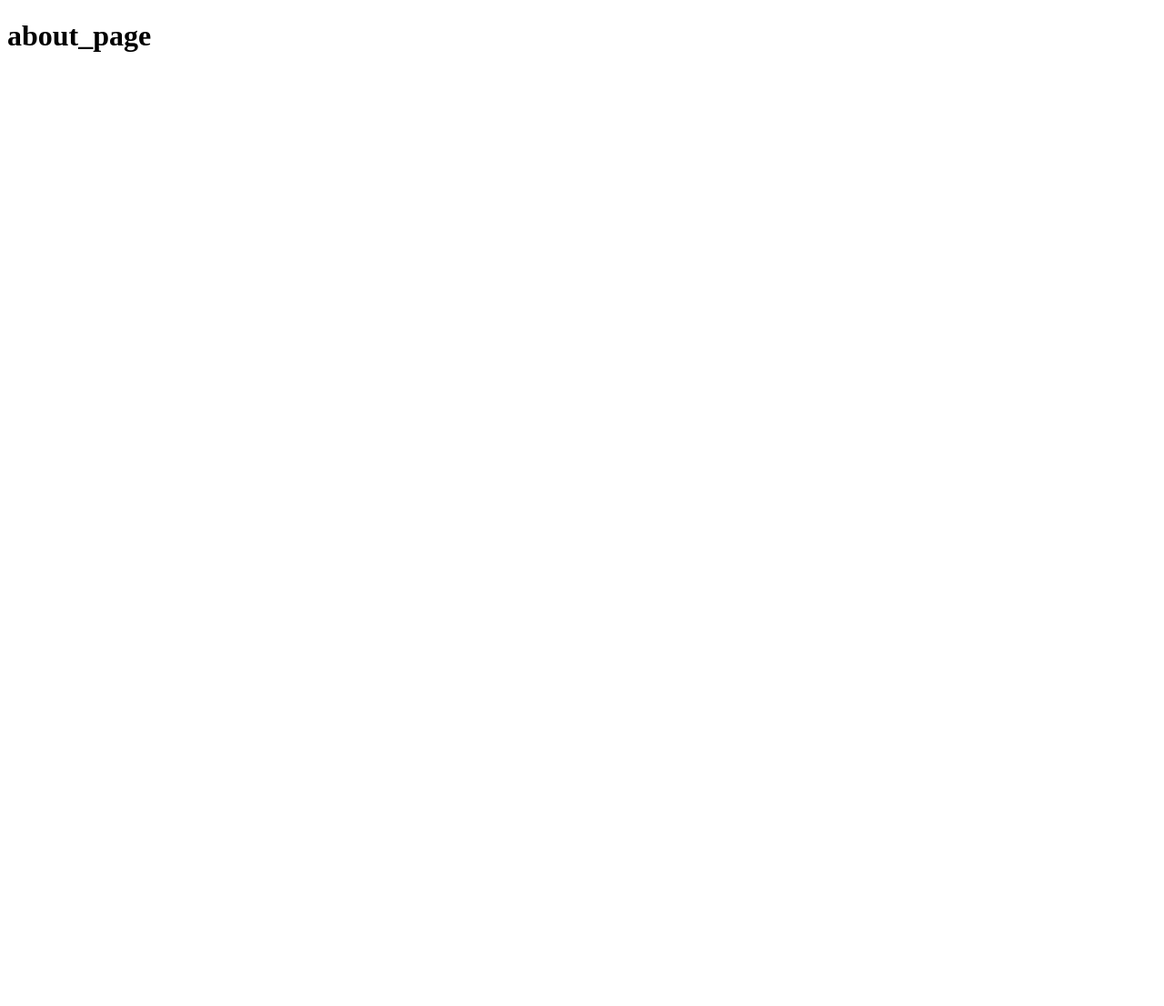
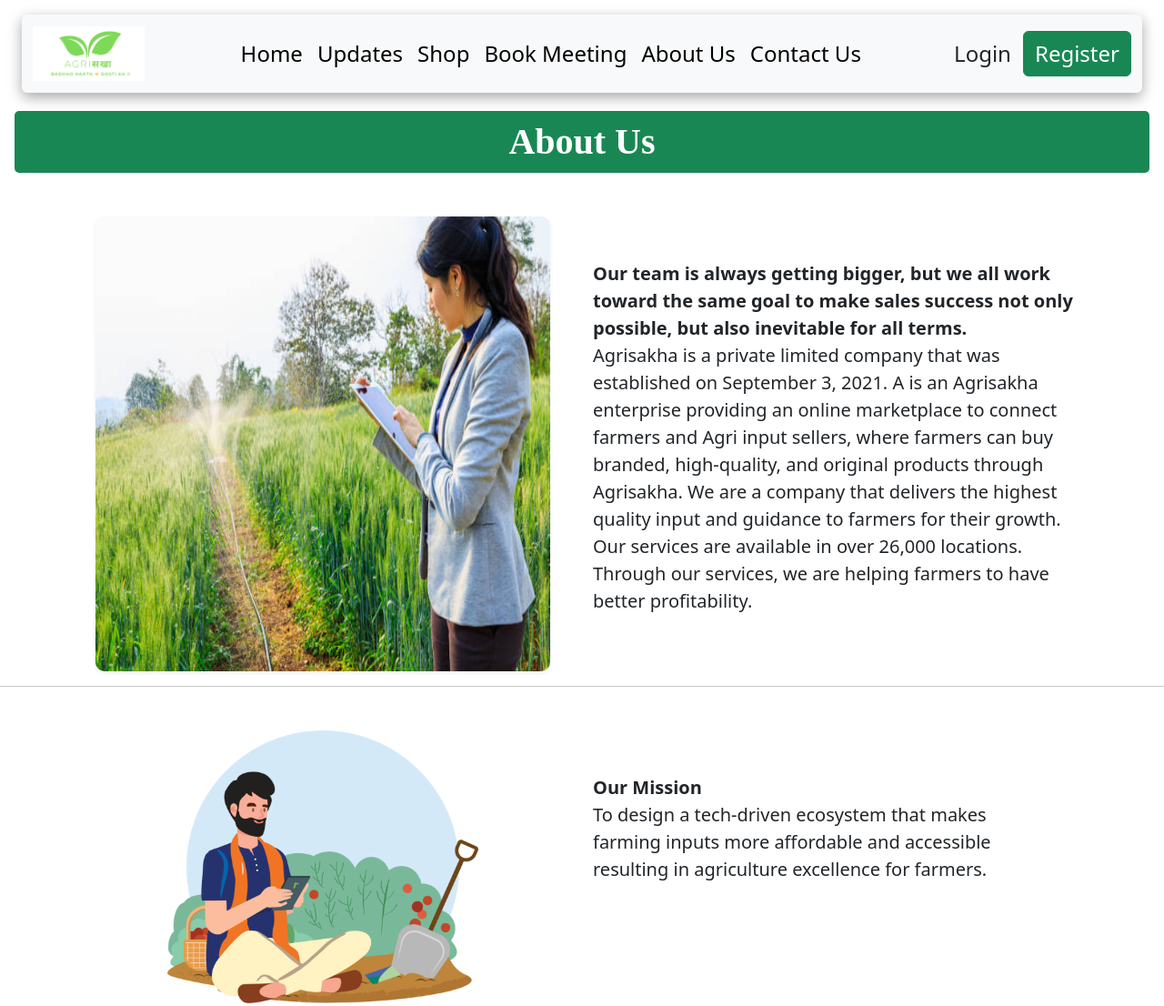
Before and after one commit to surajjagtap9836/Agri-sakha-icp-7-project-2, a plain HTML site: page pages/about_page.html in a window 1280 px wide. Shown: the top 1106 px of the page at 91% size. Before the commit the page ends 800 px from the top, so only its background shows below. Drawn offline with nearby package versions, Linux system fonts and the light colour scheme.

Commit message:
include content in about page

```diff
--- a/css/about.css
+++ b/css/about.css
@@ -0,0 +1,39 @@
+nav{
+    margin-bottom: 20px;
+    box-shadow: rgba(0, 0, 0, 0.35) 0px 5px 15px;
+
+}
+
+.heading {
+    border-radius: 5px;
+    text-align: center;
+    font-size: 40px;
+    font-weight: 600;
+    color: white;
+    padding: 10px;
+    font-family: "poppins" , "sans-serif";
+    margin-bottom: 30px;
+
+}
+
+.main_image{
+    height: 500px;
+    width: 500px;
+    border-radius: 10px;
+}
+
+.text_color{
+    background-color: #09a803;
+    height: 50px;
+    color: hsl(120, 10%, 96%);
+    font-size: x-large;
+    border-radius: 10px;
+}
+
+.mission_image{
+    height: 300px;
+}
+
+.mission_text{
+    text-align: left;
+}
--- a/pages/about_page.html
+++ b/pages/about_page.html
@@ -1,12 +1,125 @@
 <!DOCTYPE html>
-<html lang="en">
+<html>
+
 <head>
-    <meta charset="UTF-8">
-    <meta name="viewport" content="width=device-width, initial-scale=1.0">
-    <title>about_page</title>
+
+
+    <title>About page</title>
+    <link rel="stylesheet" href="./../css/about.css" />
+    <link href="https://cdn.jsdelivr.net/npm/bootstrap@5.3.3/dist/css/bootstrap.min.css" rel="stylesheet"
+    integrity="sha384-QWTKZyjpPEjISv5WaRU9OFeRpok6YctnYmDr5pNlyT2bRjXh0JMhjY6hW+ALEwIH" crossorigin="anonymous">
+  <link rel="stylesheet" href="./style/home.css">
+    <link rel="stylesheet" href="https://cdnjs.cloudflare.com/ajax/libs/font-awesome/6.5.1/css/all.min.css" integrity="sha512-DTOQO9RWCH3ppGqcWaEA1BIZOC6xxalwEsw9c2QQeAIftl+Vegovlnee1c9QX4TctnWMn13TZye+giMm8e2LwA==" crossorigin="anonymous" referrerpolicy="no-referrer" />
+    <style>
+        .logo{
+          mix-blend-mode: multiply;
+        }
+
+    </style>
 </head>
+
 <body>
-    <h1>about_page</h1>
+  <nav class="navbar navbar-expand-lg bg-light mx-4 mt-3 rounded ">
+      <div class="container-fluid">
+          <a class="navbar-brand" href="#"><img src="../Images/index Img/logo (2).png" alt="" height="60"></a>
 
+          <button class="navbar-toggler" type="button" data-bs-toggle="collapse"
+          data-bs-target="#navbarSupportedContent" aria-controls="navbarSupportedContent" aria-expanded="false"
+          aria-label="Toggle navigation">
+          <span class="navbar-toggler-icon"></span>
+      </button>
+          <div class="collapse navbar-collapse " id="navbarSupportedContent">
+              <ul class="navbar-nav ms-auto mb-2 mb-lg-0">
+                  <li class="nav-item">
+                      <a class="nav-link active fs-4 " aria-current="page" href="#">Home</a>
+                  </li>
+                  <li class="nav-item">
+                      <a class="nav-link active fs-4 " href="#">Updates</a>
+                  </li>
+                  <li class="nav-item">
+                      <a class="nav-link active fs-4 " href="#">Shop</a>
+                  </li>
+                  <li class="nav-item">
+                      <a class="nav-link active fs-4 " href="#">Book Meeting</a>
+                  </li>
+                  <li class="nav-item">
+                      <a class="nav-link active fs-4 " href="#">About Us</a>
+                  </li>
+                  <li class="nav-item">
+                      <a class="nav-link active fs-4 " href="#">Contact Us</a>
+                  </li>
+
+              </ul>
+              <ul class="navbar-nav ms-auto mb-2 mb-lg-0">
+                  <li class="nav-btn">
+                      <a class="btn  fs-4" href="#">Login</a>
+                  </li>
+                  <li class="nav-btn">
+                      <a class="btn btn-success  fs-4" href="#">Register</a>
+                  </li>
+              </ul>
+          </div>
+      </div>
+  </nav>
+    <h1 class="text-center m-3 heading bg-success">About Us</h1>
+    <div class="container text-center mt-5  ">
+        <div class="row">
+          <div class="col">
+            <img src="./../images/about img/about_us.jpeg" class="shadow-sm main_image"/>
+          </div>
+          <div class="col" >
+        <p class="mission_text mt-5 fs-5">
+            <strong> Our team is always getting bigger, but we all work toward the same goal to
+            make sales success not only possible, but also inevitable for all terms.</strong><br/>
+            Agrisakha is a private limited company that was established on September
+            3, 2021. A is an Agrisakha enterprise providing an online marketplace
+            to connect farmers and Agri input sellers, where farmers can buy branded,
+            high-quality, and original products through Agrisakha. We are a company that
+            delivers the highest quality input and guidance to farmers for their growth.
+            Our services are available in over 26,000 locations. Through our services,
+            we are helping farmers to have better profitability.
+
+        </p>
+          </div>
+        </div>
+    </div>
+    <hr/>
+
+    <div class="container text-center mt-5  ">
+        <div class="row">
+          <div class="col">
+            <img src="./../images/about img/about_mission.png" class=" mission_image"/>
+          </div>
+          <div class="col" >
+        <p class="mission_text mt-5 fs-5"><strong>Our Mission</strong> <br/>
+            To design a tech-driven ecosystem that makes<br/>
+             farming inputs more affordable and accessible <br/>
+             resulting in agriculture excellence for farmers.
+        </p>
+          </div>
+        </div>
+    </div>
+    <br/><br/>
+    <div class="container text-center mt-5 fs-5 ">
+        <div class="row">
+            <div class="col" class="  mission_text_main ">
+                <p class="mission_text mt-5 ms-5"><strong>Our Vision</strong> <br/>
+                    To achieve sustainable growth within India<br/>
+                     agricultural industry by simplifying the <br/>
+                    everyday lives of farmers. We aim to improve <br/>
+                    their quality of life by creating a smarter future of farming.
+                </p>
+                  </div>
+          <div class="col">
+            <img src="./../images/about img/about_vision.png" class=" mission_image me-5"/>
+          </div>
+
+        </div>
+    </div>
+    <hr/>
+    <h1 class="text-center ">Why choose us</h1>
+    <script src="https://cdn.jsdelivr.net/npm/bootstrap@5.3.3/dist/js/bootstrap.bundle.min.js"
+    integrity="sha384-YvpcrYf0tY3lHB60NNkmXc5s9fDVZLESaAA55NDzOxhy9GkcIdslK1eN7N6jIeHz" crossorigin="anonymous"></script>
 </body>
+
 </html>
```
Also changed, not shown: Images/about img/about_mission.png (added), Images/about img/about_us.jpeg (added), Images/about img/about_vision.png (added).
